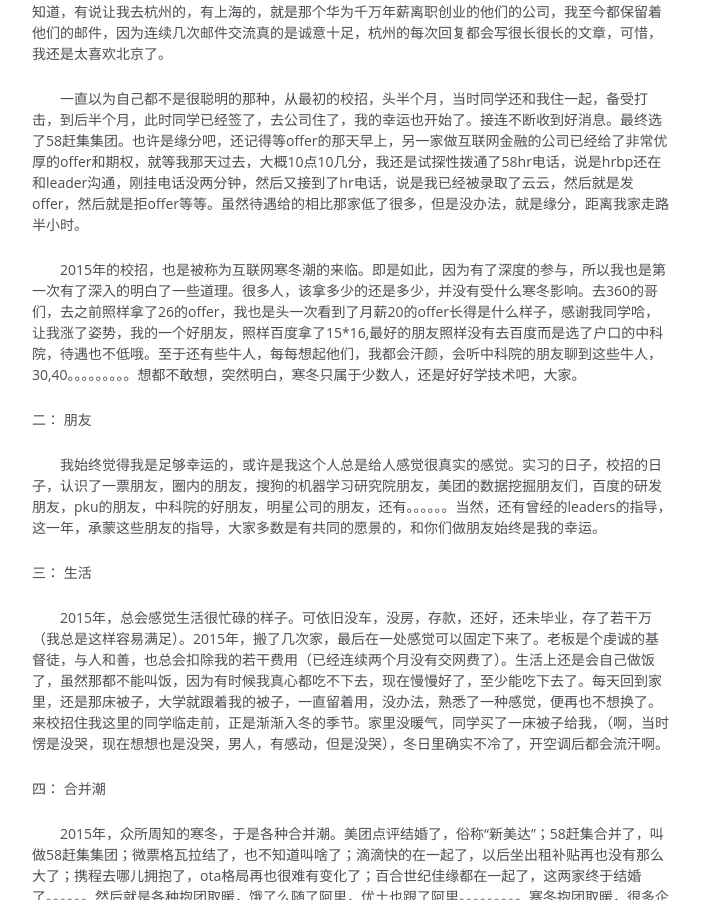
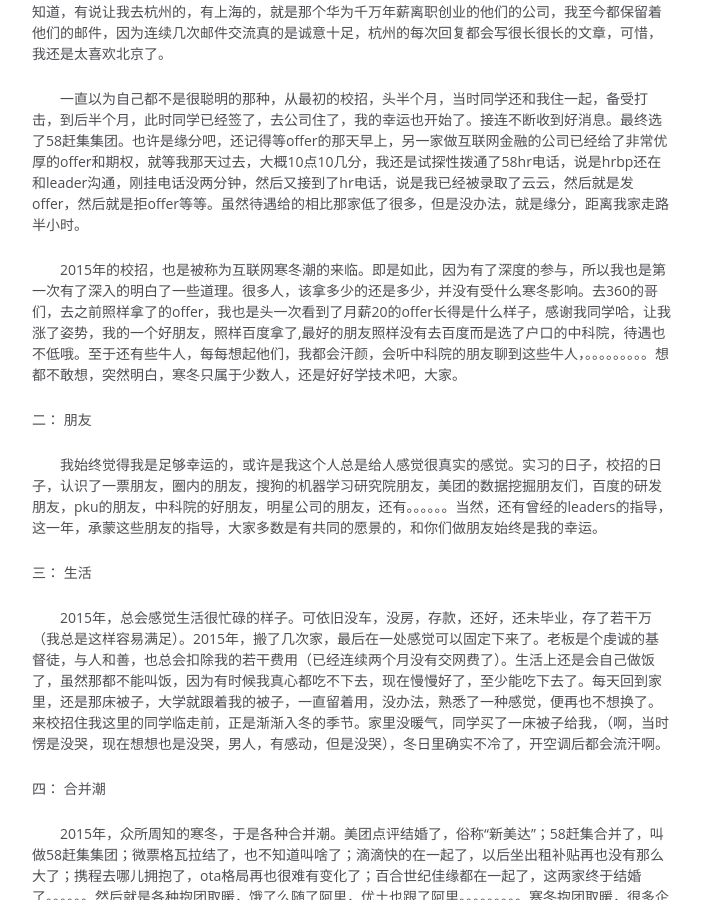
Before and after one commit to 1oscar/1oscar.github.io, a Jekyll site: the page built from _posts/2016-02-09-迟到的2015年度总结.md, in a window 1280 px wide and 900 px high, scrolled down 1221 px. Shown: the whole window, without its empty margins (318-1020 px from the left). Built offline with Jekyll 4.4.1, drawn with Linux system fonts in a browser that asks for light colours; some web fonts are replaced; comment, search, counter and statistics services are not loaded.

Commit message:
删除了一些敏感的数字

```diff
--- a/_posts/2016-02-09-迟到的2015年度总结.md
+++ b/_posts/2016-02-09-迟到的2015年度总结.md
@@ -18,7 +18,7 @@
 
 　　一直以为自己都不是很聪明的那种，从最初的校招，头半个月，当时同学还和我住一起，备受打击，到后半个月，此时同学已经签了，去公司住了，我的幸运也开始了。接连不断收到好消息。最终选了58赶集集团。也许是缘分吧，还记得等offer的那天早上，另一家做互联网金融的公司已经给了非常优厚的offer和期权，就等我那天过去，大概10点10几分，我还是试探性拨通了58hr电话，说是hrbp还在和leader沟通，刚挂电话没两分钟，然后又接到了hr电话，说是我已经被录取了云云，然后就是发offer，然后就是拒offer等等。虽然待遇给的相比那家低了很多，但是没办法，就是缘分，距离我家走路半小时。
 
-　　2015年的校招，也是被称为互联网寒冬潮的来临。即是如此，因为有了深度的参与，所以我也是第一次有了深入的明白了一些道理。很多人，该拿多少的还是多少，并没有受什么寒冬影响。去360的哥们，去之前照样拿了26的offer，我也是头一次看到了月薪20的offer长得是什么样子，感谢我同学哈，让我涨了姿势，我的一个好朋友，照样百度拿了15*16,最好的朋友照样没有去百度而是选了户口的中科院，待遇也不低哦。至于还有些牛人，每每想起他们，我都会汗颜，会听中科院的朋友聊到这些牛人，30,40。。。。。。。。。想都不敢想，突然明白，寒冬只属于少数人，还是好好学技术吧，大家。
+　　2015年的校招，也是被称为互联网寒冬潮的来临。即是如此，因为有了深度的参与，所以我也是第一次有了深入的明白了一些道理。很多人，该拿多少的还是多少，并没有受什么寒冬影响。去360的哥们，去之前照样拿了的offer，我也是头一次看到了月薪20的offer长得是什么样子，感谢我同学哈，让我涨了姿势，我的一个好朋友，照样百度拿了,最好的朋友照样没有去百度而是选了户口的中科院，待遇也不低哦。至于还有些牛人，每每想起他们，我都会汗颜，会听中科院的朋友聊到这些牛人，。。。。。。。。。想都不敢想，突然明白，寒冬只属于少数人，还是好好学技术吧，大家。
 
 二： 朋友
 
```
